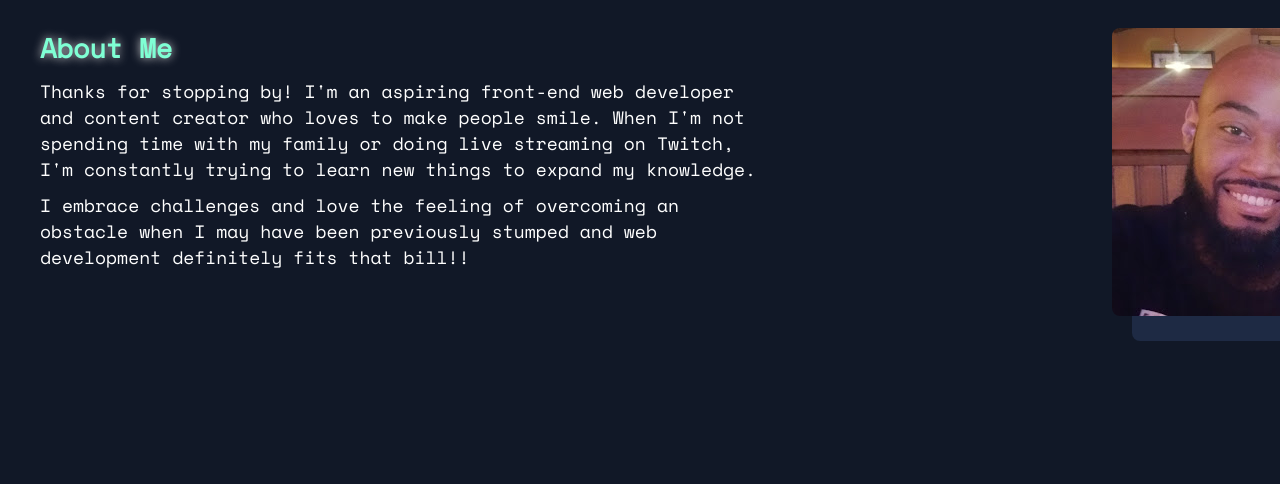
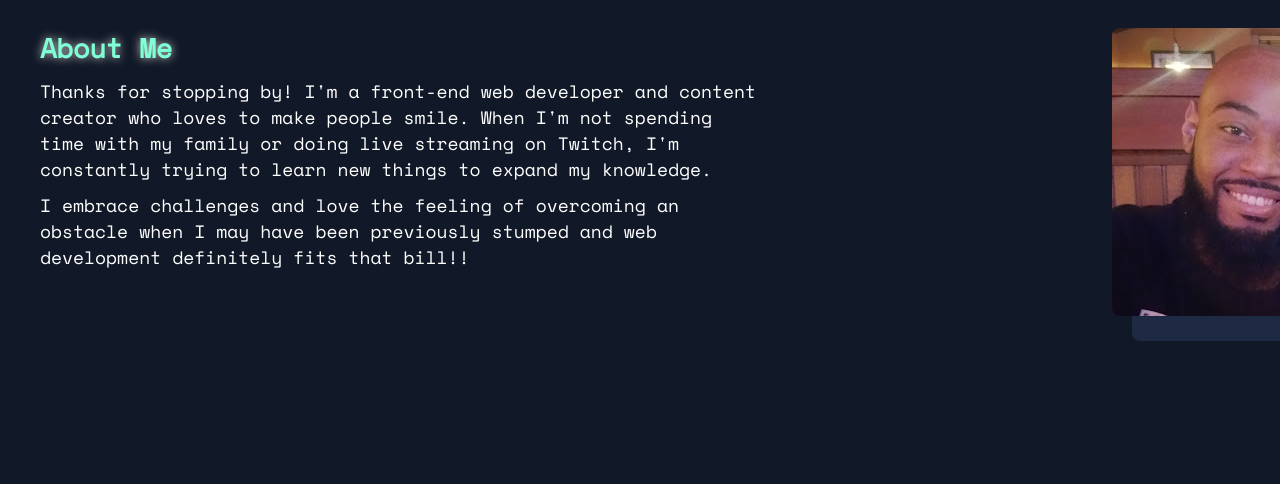
Before and after one commit to cdg341/portfolio, a plain HTML site: page index.html in a window 1280 px wide. Shown: the part 316-800 px from the top of the page. Drawn offline with nearby package versions, Linux system fonts and the light colour scheme.

Commit message:
Remove some text

```diff
--- a/index.html
+++ b/index.html
@@ -37,7 +37,7 @@
         <div class="about-txt">
           <h1>About Me</h1>
           <p>
-            Thanks for stopping by! I'm an aspiring front-end web developer and content creator who loves to make people smile. When I'm not
+            Thanks for stopping by! I'm a front-end web developer and content creator who loves to make people smile. When I'm not
             spending time with my family or doing live streaming on Twitch, I'm constantly trying to learn new things to expand my
             knowledge.
           </p>
```
